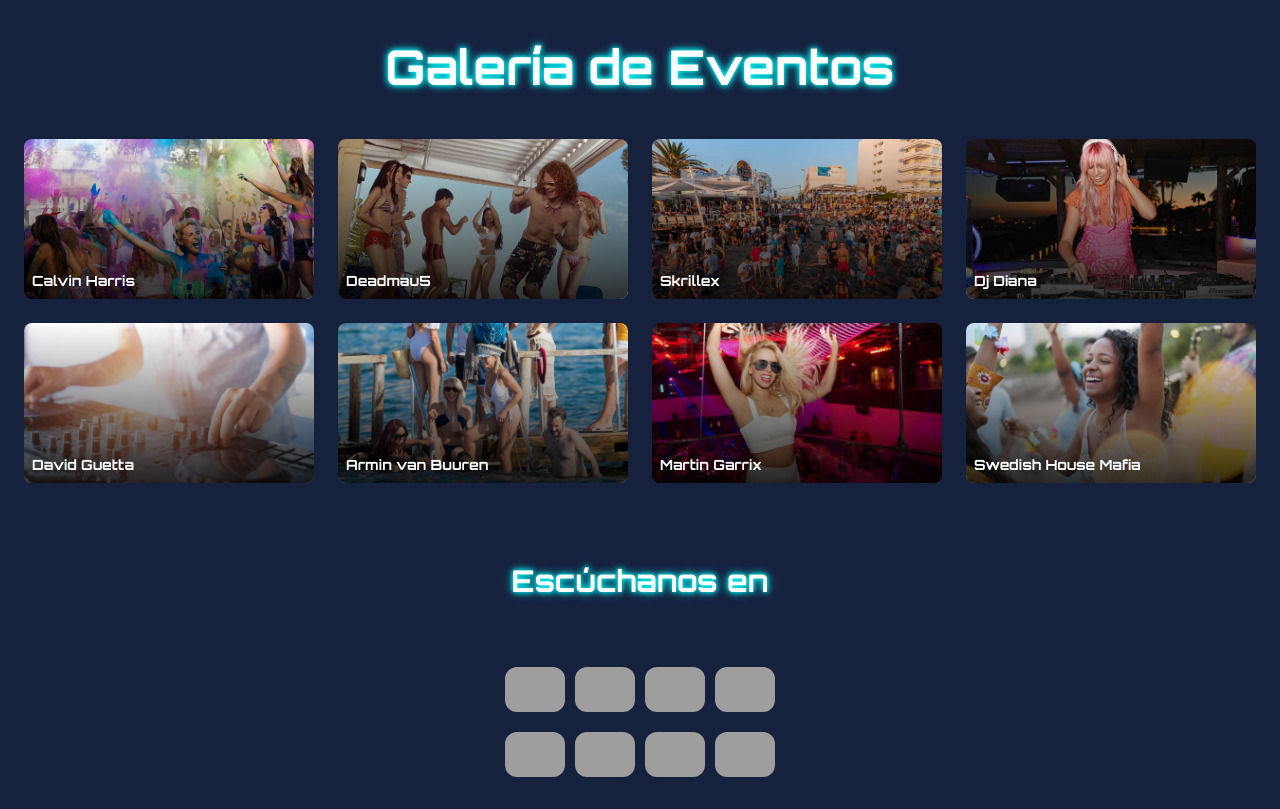
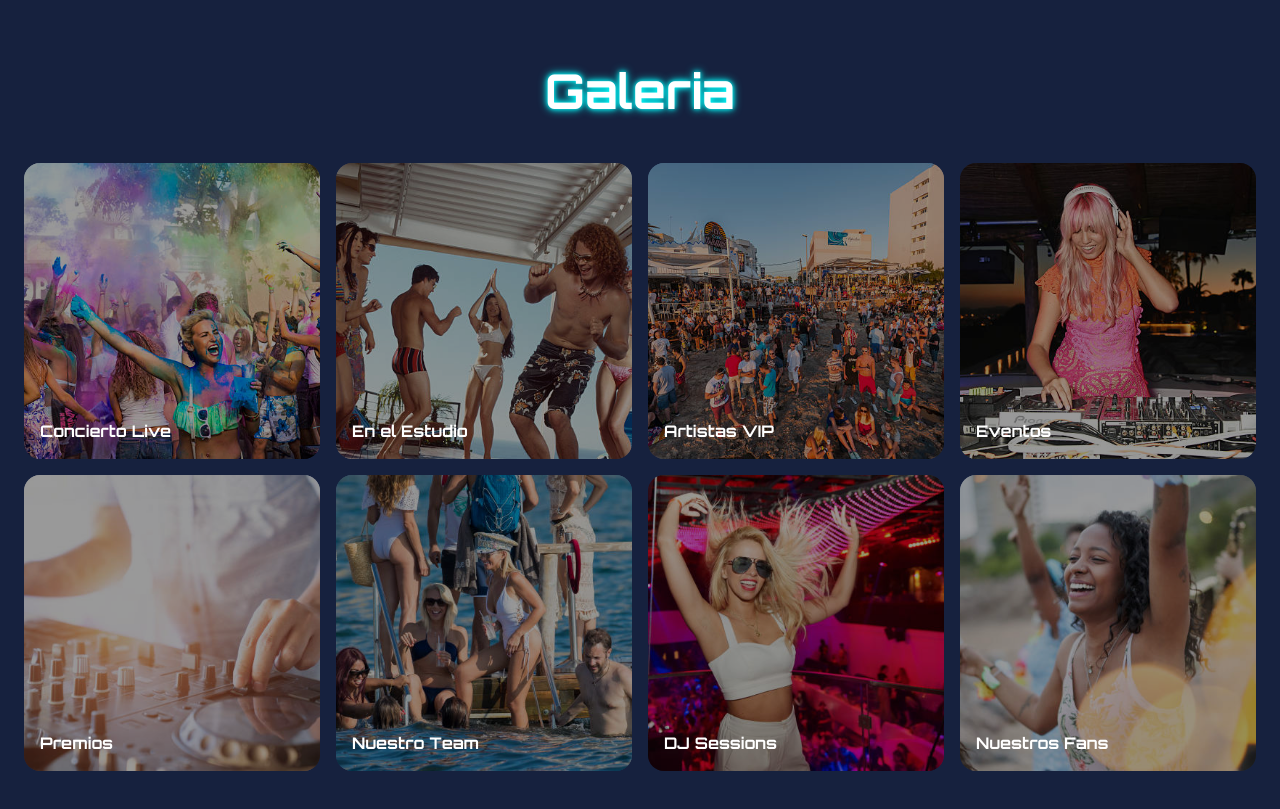
Before and after one commit to radiopoweronline/-K23j7Y23-, a plain HTML site: page index.html in a window 1280 px wide. Shown: the part 1171-1980 px from the top of the page. Drawn offline with nearby package versions, Linux system fonts and the light colour scheme; grey boxes are pictures that could not be loaded.

Commit message:
Update index.html

```diff
--- a/index.html
+++ b/index.html
@@ -37,7 +37,7 @@
             </button>
         </nav>
         <!-- Mobile menu -->
-        <div id="mobile-menu" class="hidden md:hidden bg-black bg-opacity-90 backdrop-blur-md">
+        <div id="mobile-menu" class="hidden md:hidden bg-black bg-opacity-30 backdrop-blur-md">
             <div class="px-4 py-2 space-y-2">
                 <a href="#home" class="block py-2 hover:text-cyan-400 transition-colors">Inicio</a>
                 <a href="#music" class="block py-2 hover:text-cyan-400 transition-colors">DJs</a>
@@ -216,104 +216,115 @@
     </div>
 </section>
 
-    <!-- Gallery Section -->
-    <section id="gallery" class="py-8 sm:py-10">
-        <div class="container mx-auto px-4 sm:px-6">
-            <h2 class="text-3xl sm:text-4xl md:text-5xl font-bold text-center mb-8 sm:mb-12 neon-text">Galería de Eventos</h2>
 
-            <div class="grid grid-cols-2 md:grid-cols-3 lg:grid-cols-4 gap-4 lg:gap-6">
-                <div class="gallery-item rounded-lg overflow-hidden relative">
-                    <img src="assets/galeria/galeria1.jpg"
-                         alt="Artista Calvin Harris"
-                         class="w-full h-32 sm:h-40 object-cover"
-						 loading="lazy"
-                         onerror="this.src=''; this.alt='Imagen no disponible'; this.style.display='none';">
-                    <div class="absolute inset-0 bg-gradient-to-t from-black/80 to-transparent flex items-end">
-                        <p class="text-white text-sm font-bold p-2">Calvin Harris</p>
+ <!-- Sección de Galería -->
+    <section id="gallery" class="py-16">
+        <div class="container mx-auto px-6">
+            <h2 class="text-3xl sm:text-4xl md:text-5xl font-bold text-center mb-8 sm:mb-12 neon-text">Galeria</h2>
+
+            <div class="grid grid-cols-2 md:grid-cols-3 lg:grid-cols-4 gap-4">
+                <div class="gallery-item aspect-square rounded-2xl overflow-hidden cursor-pointer relative group" onclick="openModal('Concierto en vivo', 'Increíble show de reguetón', 'assets/galeria/galeria1.jpg')">
+                    <img src="assets/galeria/galeria1.jpg" alt="Concierto en vivo" class="w-full h-full object-cover transition-transform group-hover:scale-110" onerror="this.src=''; this.style.display='none'; this.nextElementSibling.style.display='flex';">
+                    <div class="absolute inset-0 bg-gradient-to-br from-pink-500 to-purple-600 flex items-center justify-center text-center" style="display: none;">
+
+                    </div>
+                    <div class="absolute inset-0 bg-black/40 opacity-100 group-hover:opacity-100 transition-opacity flex items-end">
+                        <p class="text-white font-semibold p-4">Concierto Live</p>
                     </div>
                 </div>
 
-                <div class="gallery-item rounded-lg overflow-hidden relative">
-                    <img src="assets/galeria/galeria2.jpg"
-                         alt="Artista Deadmau5"
-                         class="w-full h-32 sm:h-40 object-cover"
-						 loading="lazy"
-                         onerror="this.src=''; this.alt='Imagen no disponible'; this.style.display='none';">
-                    <div class="absolute inset-0 bg-gradient-to-t from-black/80 to-transparent flex items-end">
-                        <p class="text-white text-sm font-bold p-2">Deadmau5</p>
+                <div class="gallery-item aspect-square rounded-2xl overflow-hidden cursor-pointer relative group" onclick="openModal('Estudio de grabación', 'Detrás de cámaras', 'assets/galeria/galeria2.jpg')">
+                    <img src="assets/galeria/galeria2.jpg" alt="Estudio de grabación" class="w-full h-full object-cover transition-transform group-hover:scale-110" onerror="this.src=''; this.style.display='none'; this.nextElementSibling.style.display='flex';">
+                    <div class="absolute inset-0 bg-gradient-to-br from-purple-500 to-blue-600 flex items-center justify-center text-center" style="display: none;">
+
+                    </div>
+                    <div class="absolute inset-0 bg-black/40 opacity-100 group-hover:opacity-100 transition-opacity flex items-end">
+                        <p class="text-white font-semibold p-4">En el Estudio</p>
                     </div>
                 </div>
 
-                <div class="gallery-item rounded-lg overflow-hidden relative">
-                    <img src="assets/galeria/galeria3.jpg"
-                         alt="Artista Skrillex"
-                         class="w-full h-32 sm:h-40 object-cover"
-						 loading="lazy"
-                         onerror="this.src=''; this.alt='Imagen no disponible'; this.style.display='none';">
-                    <div class="absolute inset-0 bg-gradient-to-t from-black/80 to-transparent flex items-end">
-                        <p class="text-white text-sm font-bold p-2">Skrillex</p>
+                <div class="gallery-item aspect-square rounded-2xl overflow-hidden cursor-pointer relative group" onclick="openModal('Artistas invitados', 'Colaboraciones especiales', 'assets/galeria/galeria3.jpg')">
+                    <img src="assets/galeria/galeria3.jpg" alt="Artistas invitados" class="w-full h-full object-cover transition-transform group-hover:scale-110" onerror="this.src=''; this.style.display='none'; this.nextElementSibling.style.display='flex';">
+                    <div class="absolute inset-0 bg-gradient-to-br from-blue-500 to-cyan-600 flex items-center justify-center text-center" style="display: none;">
+
+                    </div>
+                    <div class="absolute inset-0 bg-black/40 opacity-100 group-hover:opacity-100 transition-opacity flex items-end">
+                        <p class="text-white font-semibold p-4">Artistas VIP</p>
                     </div>
                 </div>
 
-                <div class="gallery-item rounded-lg overflow-hidden relative">
-                    <img src="assets/galeria/galeria4.jpg"
-                         alt="Artista Tiësto"
-                         class="w-full h-32 sm:h-40 object-cover"
-						 loading="lazy"
-                         onerror="this.src=''; this.alt='Imagen no disponible'; this.style.display='none';">
-                    <div class="absolute inset-0 bg-gradient-to-t from-black/80 to-transparent flex items-end">
-                        <p class="text-white text-sm font-bold p-2">Dj Diana</p>
+                <div class="gallery-item aspect-square rounded-2xl overflow-hidden cursor-pointer relative group" onclick="openModal('Eventos especiales', 'Fiestas y celebraciones', 'assets/galeria/galeria4.jpg')">
+                    <img src="assets/galeria/galeria4.jpg" alt="Eventos especiales" class="w-full h-full object-cover transition-transform group-hover:scale-110" onerror="this.src=''; this.style.display='none'; this.nextElementSibling.style.display='flex';">
+                    <div class="absolute inset-0 bg-gradient-to-br from-cyan-500 to-teal-600 flex items-center justify-center text-center" style="display: none;">
+
+                    </div>
+                    <div class="absolute inset-0 bg-black/40 opacity-100 group-hover:opacity-100 transition-opacity flex items-end">
+                        <p class="text-white font-semibold p-4">Eventos</p>
                     </div>
                 </div>
 
-                <div class="gallery-item rounded-lg overflow-hidden relative">
-                    <img src="assets/galeria/galeria5.jpg"
-                         alt="Artista David Guetta"
-                         class="w-full h-32 sm:h-40 object-cover"
-						 loading="lazy"
-                         onerror="this.src=''; this.alt='Imagen no disponible'; this.style.display='none';">
-                    <div class="absolute inset-0 bg-gradient-to-t from-black/80 to-transparent flex items-end">
-                        <p class="text-white text-sm font-bold p-2">David Guetta</p>
+                <div class="gallery-item aspect-square rounded-2xl overflow-hidden cursor-pointer relative group" onclick="openModal('Premios y reconocimientos', 'Logros de la radio', 'assets/galeria/galeria5.jpg')">
+                    <img src="assets/galeria/galeria5.jpg" alt="Premios y reconocimientos" class="w-full h-full object-cover transition-transform group-hover:scale-110" onerror="this.src=''; this.style.display='none'; this.nextElementSibling.style.display='flex';">
+                    <div class="absolute inset-0 bg-gradient-to-br from-teal-500 to-green-600 flex items-center justify-center text-center" style="display: none;">
+
+                    </div>
+                    <div class="absolute inset-0 bg-black/40 opacity-100 group-hover:opacity-100 transition-opacity flex items-end">
+                        <p class="text-white font-semibold p-4">Premios</p>
                     </div>
                 </div>
 
-                <div class="gallery-item rounded-lg overflow-hidden relative">
-                    <img src="assets/galeria/galeria6.jpg"
-                         alt="Artista Armin van Buuren"
-                         class="w-full h-32 sm:h-40 object-cover"
-						 loading="lazy"
-                         onerror="this.src=''; this.alt='Imagen no disponible'; this.style.display='none';">
-                    <div class="absolute inset-0 bg-gradient-to-t from-black/80 to-transparent flex items-end">
-                        <p class="text-white text-sm font-bold p-2">Armin van Buuren</p>
+                <div class="gallery-item aspect-square rounded-2xl overflow-hidden cursor-pointer relative group" onclick="openModal('Equipo de radio', 'Nuestro increíble team', 'assets/galeria/galeria6.jpg')">
+                    <img src="assets/galeria/galeria6.jpg" alt="Equipo de radio" class="w-full h-full object-cover transition-transform group-hover:scale-110" onerror="this.src=''; this.style.display='none'; this.nextElementSibling.style.display='flex';">
+                    <div class="absolute inset-0 bg-gradient-to-br from-green-500 to-yellow-600 flex items-center justify-center text-center" style="display: none;">
+
+                    </div>
+                    <div class="absolute inset-0 bg-black/40 opacity-100 group-hover:opacity-100 transition-opacity flex items-end">
+                        <p class="text-white font-semibold p-4">Nuestro Team</p>
                     </div>
                 </div>
 
-                <div class="gallery-item rounded-lg overflow-hidden relative">
-                    <img src="assets/galeria/galeria7.jpg"
-                         alt="Artista Martin Garrix"
-                         class="w-full h-32 sm:h-40 object-cover"
-						 loading="lazy"
-                         onerror="this.src=''; this.alt='Imagen no disponible'; this.style.display='none';">
-                    <div class="absolute inset-0 bg-gradient-to-t from-black/80 to-transparent flex items-end">
-                        <p class="text-white text-sm font-bold p-2">Martin Garrix</p>
+                <div class="gallery-item aspect-square rounded-2xl overflow-hidden cursor-pointer relative group" onclick="openModal('Sesiones de DJ', 'Los mejores sets', 'assets/galeria/galeria7.jpg')">
+                    <img src="assets/galeria/galeria7.jpg" alt="Sesiones de DJ" class="w-full h-full object-cover transition-transform group-hover:scale-110" onerror="this.src=''; this.style.display='none'; this.nextElementSibling.style.display='flex';">
+                    <div class="absolute inset-0 bg-gradient-to-br from-yellow-500 to-orange-600 flex items-center justify-center text-center" style="display: none;">
+
+                    </div>
+                    <div class="absolute inset-0 bg-black/40 opacity-100 group-hover:opacity-100 transition-opacity flex items-end">
+                        <p class="text-white font-semibold p-4">DJ Sessions</p>
                     </div>
                 </div>
 
-                <div class="gallery-item rounded-lg overflow-hidden relative">
-                    <img src="assets/galeria/galeria8.jpg"
-                         alt="Artista Swedish House Mafia"
-                         class="w-full h-32 sm:h-40 object-cover"
-						 loading="lazy"
-                         onerror="this.src=''; this.alt='Imagen no disponible'; this.style.display='none';">
-                    <div class="absolute inset-0 bg-gradient-to-t from-black/80 to-transparent flex items-end">
-                        <p class="text-white text-sm font-bold p-2">Swedish House Mafia</p>
+                <div class="gallery-item aspect-square rounded-2xl overflow-hidden cursor-pointer relative group" onclick="openModal('Fans y comunidad', 'Nuestra increíble audiencia', 'assets/galeria/galeria8.jpg')">
+                    <img src="assets/galeria/galeria8.jpg" alt="Fans y comunidad" class="w-full h-full object-cover transition-transform group-hover:scale-110" onerror="this.src=''; this.style.display='none'; this.nextElementSibling.style.display='flex';">
+                    <div class="absolute inset-0 bg-gradient-to-br from-orange-500 to-red-600 flex items-center justify-center text-center" style="display: none;">
+
+                    </div>
+                    <div class="absolute inset-0 bg-black/40 opacity-100 group-hover:opacity-100 transition-opacity flex items-end">
+                        <p class="text-white font-semibold p-4">Nuestros Fans</p>
                     </div>
                 </div>
             </div>
         </div>
     </section>
 
-    <!-- Contact Section -->
+    <!-- Modal -->
+    <div id="modal" class="fixed inset-0 bg-black/80 backdrop-blur-sm z-50 hidden flex items-center justify-center p-4">
+        <div class="bg-gray-800 rounded-3xl max-w-md w-full p-4 glow">
+            <div class="text-center">
+                <div class="text-6xl mb-4" id="modalIcon">📸</div>
+                <h3 class="text-2xl font-bold mb-4" id="modalTitle">Título</h3>
+                <p class="text-gray-400 mb-6" id="modalDescription">Descripción</p>
+                <button onclick="closeModal()" class="bg-pink-500 hover:bg-pink-600 px-6 py-2 rounded-full transition-all">
+                    Cerrar
+                </button>
+            </div>
+        </div>
+    </div>
+
+    <script src="gallery.js"></script>
+
+
+
+
 
 
     <!-- Radio Directories Section -->
```
